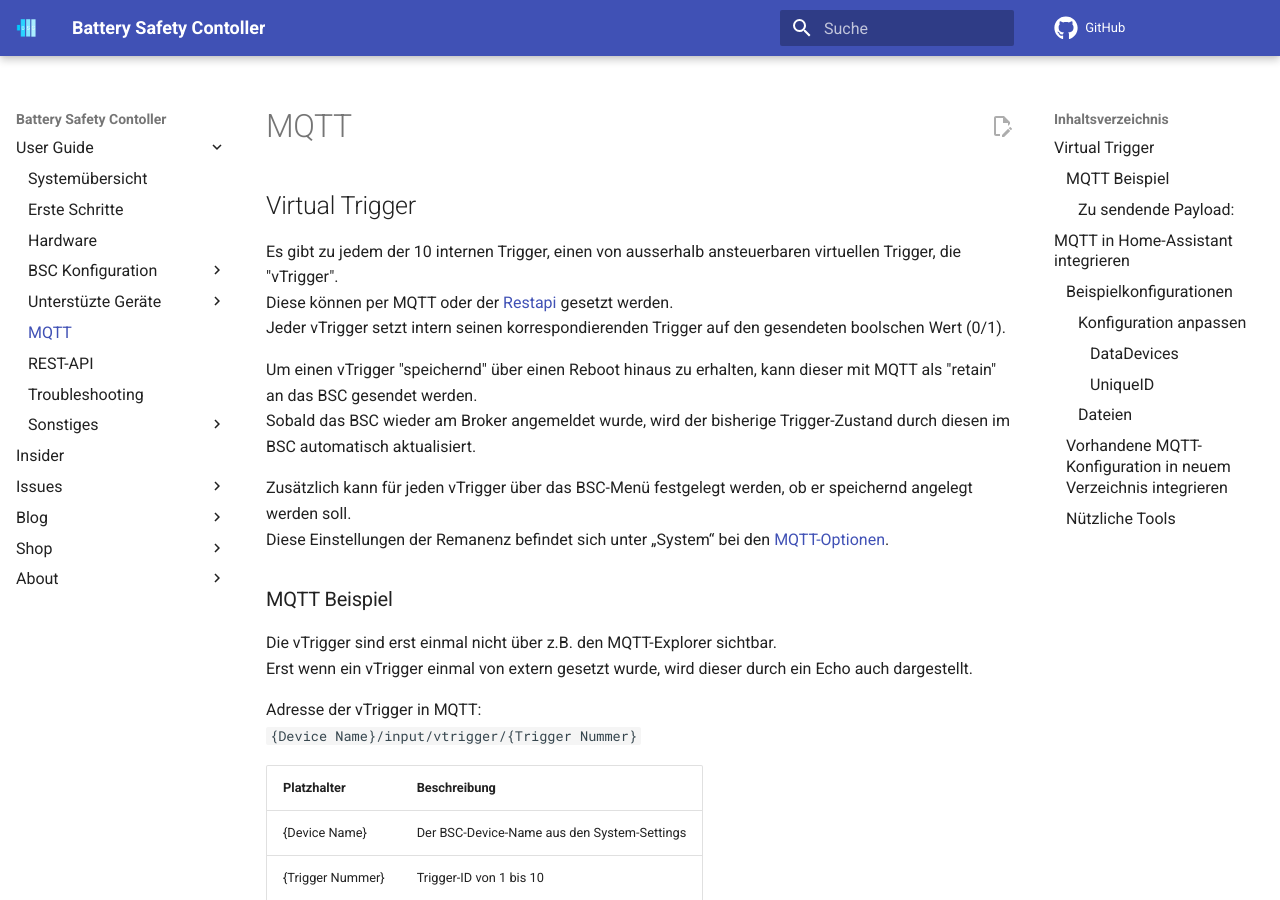
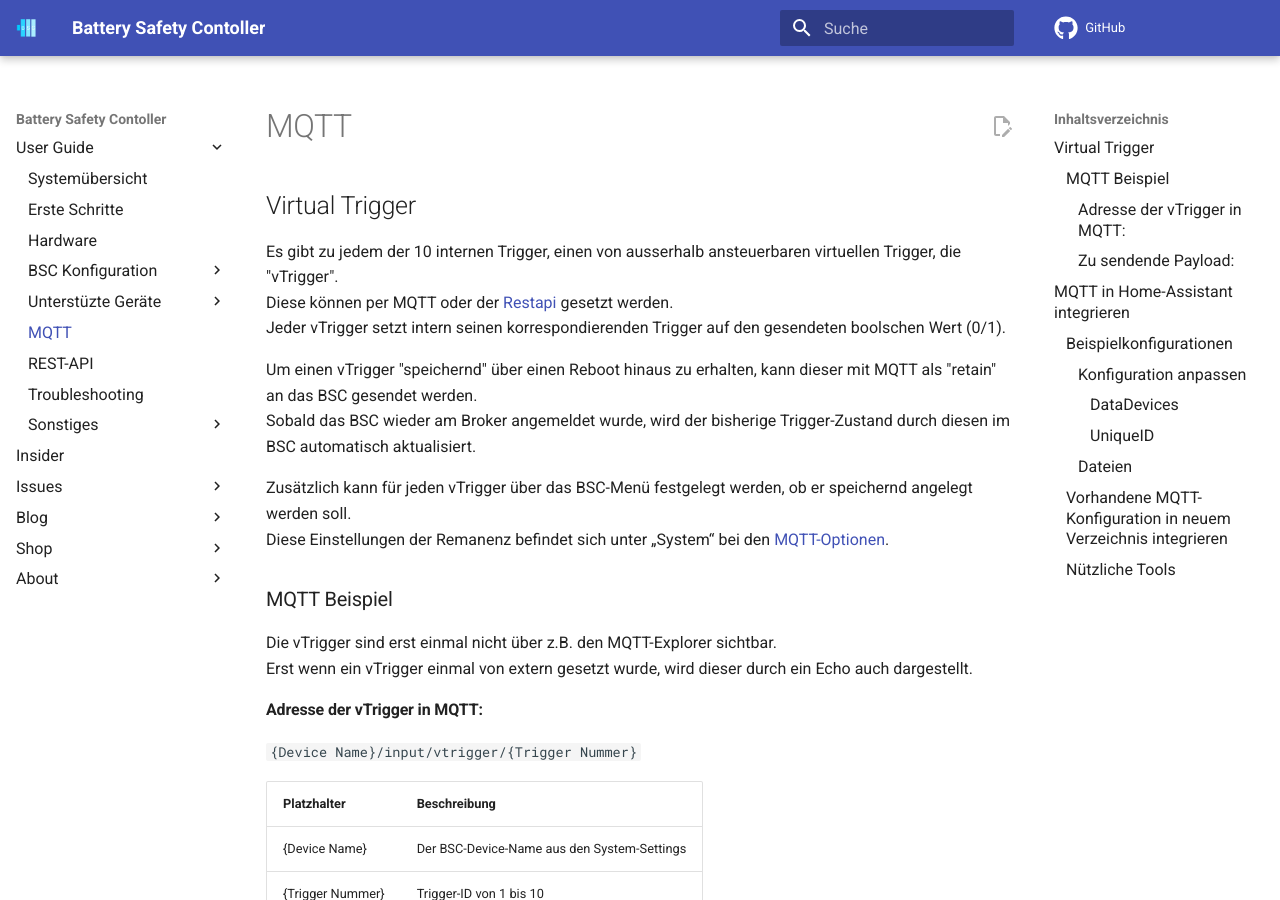
Before and after one commit to bsc-org/bsc, an MkDocs documentation site: the page built from docs/mqtt.md, in a window 1280 px wide and 900 px high. Built offline with MkDocs 1.6.1 and Material for MkDocs 9.7.7, drawn with Linux system fonts in a browser that asks for light colours; comment, search, counter and statistics services are not loaded.

Commit message:
vTrigger Übersichtlichkeit erweitert

```diff
--- a/docs/mqtt.md
+++ b/docs/mqtt.md
@@ -14,7 +14,7 @@ Diese Einstellungen der Remanenz befindet sich unter „System“ bei den [MQTT-
 Die vTrigger sind erst einmal nicht über z.B. den MQTT-Explorer sichtbar.
 Erst wenn ein vTrigger einmal von extern gesetzt wurde, wird dieser durch ein Echo auch dargestellt.
 
-Adresse der vTrigger in MQTT:
+#### Adresse der vTrigger in MQTT:
 `{Device Name}/input/vtrigger/{Trigger Nummer}`
 
 | Platzhalter  |Beschreibung   |
```
